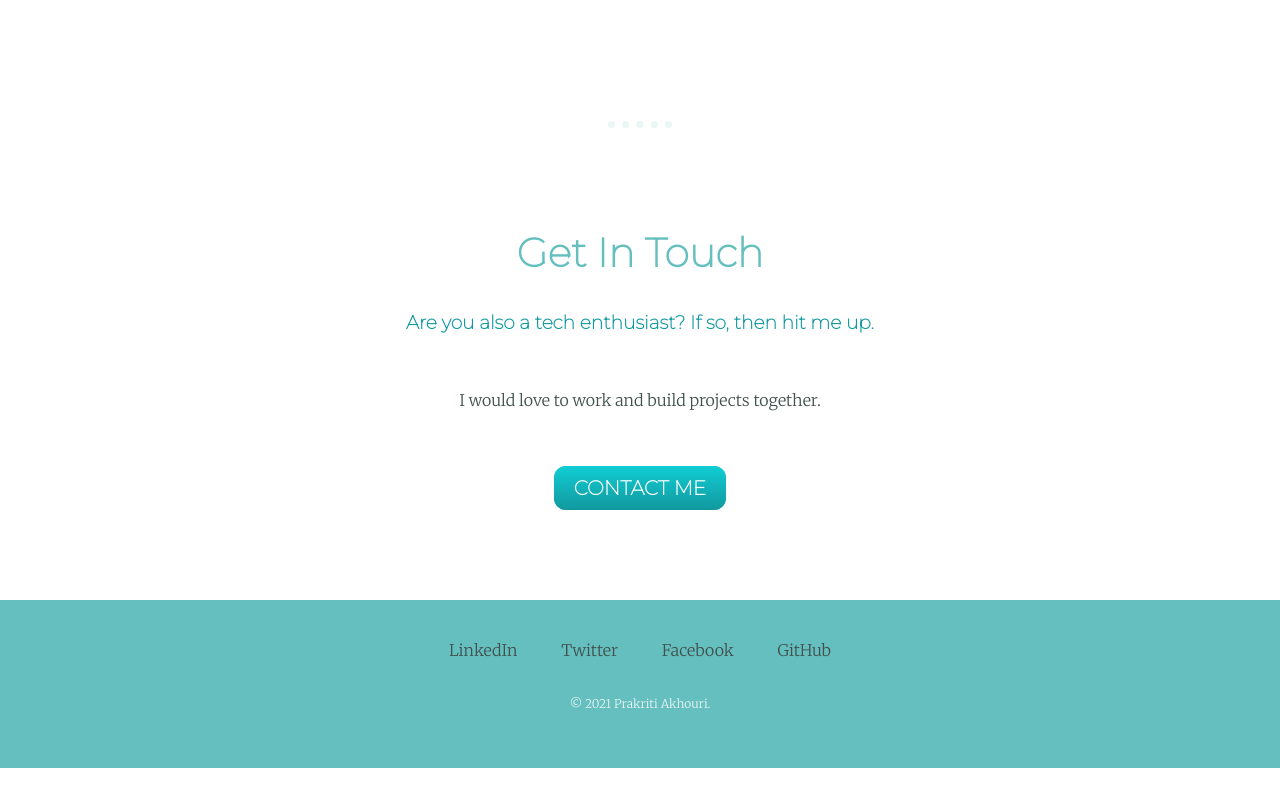
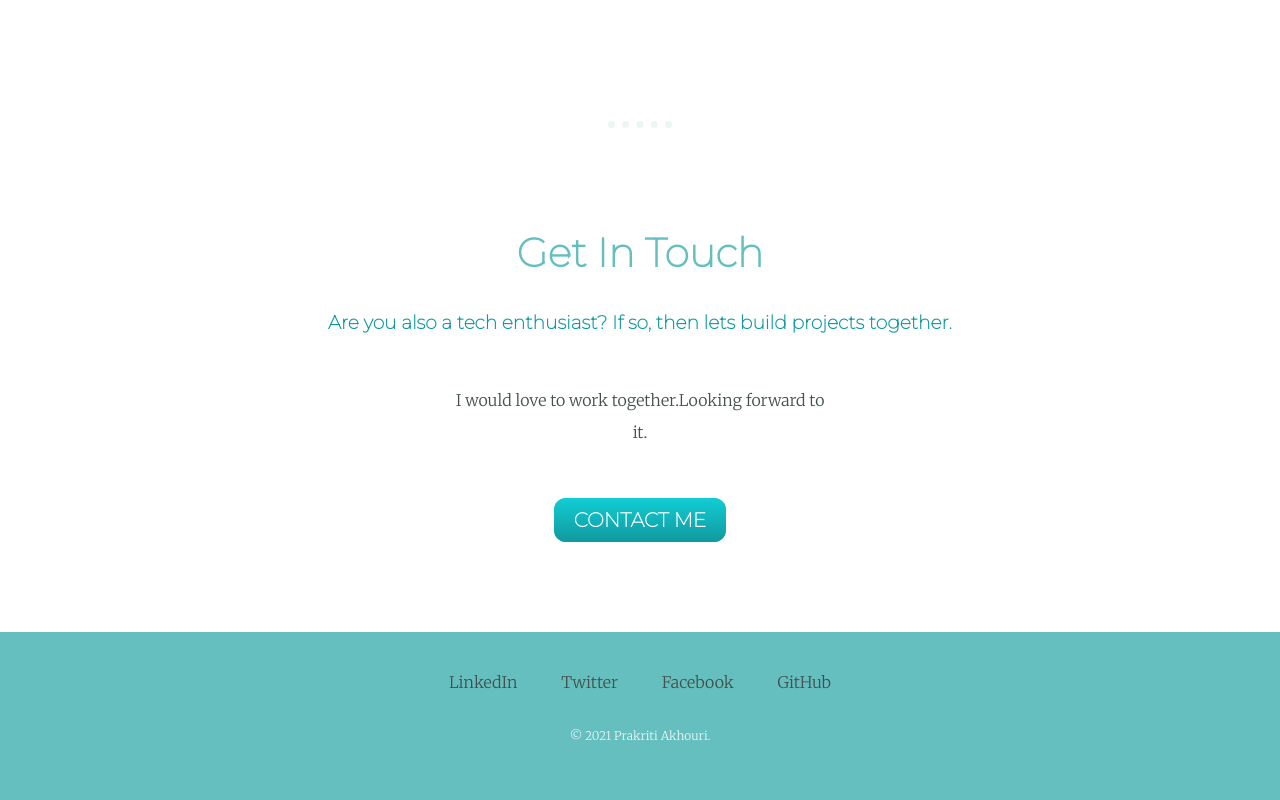
Before and after one commit to akhouriprakriti/CV., a plain HTML site: page index.html in a window 1280 px wide. Shown: the part 2077-2877 px from the top of the page. Before the commit the page ends 2845 px from the top, so only its background shows below. Drawn offline with Linux system fonts and the light colour scheme.

Commit message:
Update index.html

```diff
--- a/index.html
+++ b/index.html
@@ -43,8 +43,8 @@
     <hr>
     <div class="contact-me">
       <h2>Get In Touch</h2>
-      <h3>Are you also a tech enthusiast? If so, then hit me up.</h3>
-      <p class="lol">I would love to work and build projects together.</p>
+      <h3>Are you also a tech enthusiast? If so, then lets build projects together.</h3>
+      <p class="lol">I would love to work together.Looking forward to it.</p>
       <a class="btn" href="mailto:akhouriprakriti@gmail.com">CONTACT ME</a>
     </div>
 </div>
```
